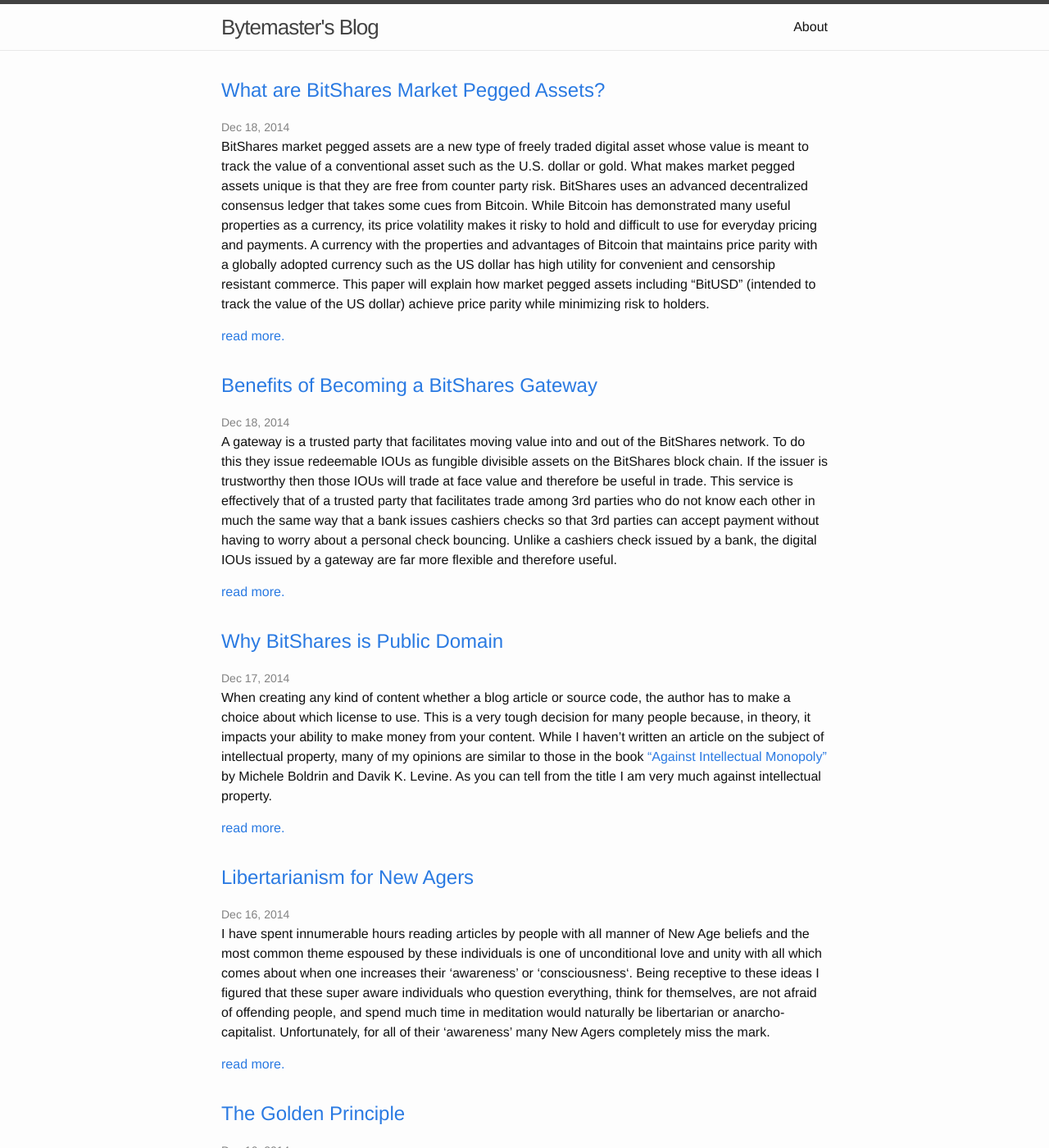
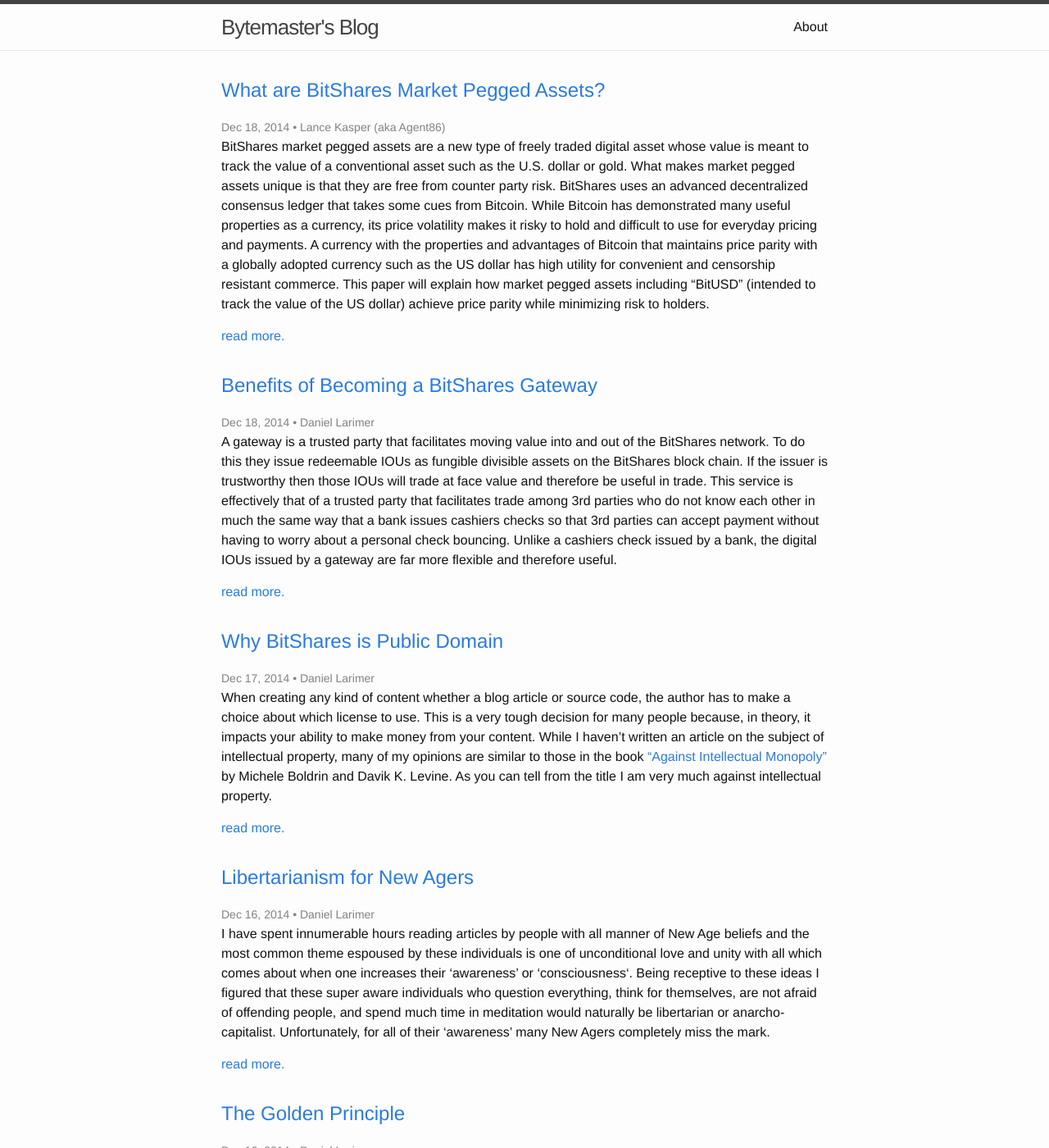
Before and after one commit to bytemaster/bytemaster.github.io, a Jekyll site: the page built from index.html, in a window 1280 px wide and 1400 px high. Shown: the whole window at 82% size. Built offline with Jekyll 4.4.1, drawn with Linux system fonts in a browser that asks for light colours; some of the changed text lies outside the part shown.

Commit message:
updating author information

```diff
--- a/_posts/2014-12-15-Genesis-Post.markdown
+++ b/_posts/2014-12-15-Genesis-Post.markdown
@@ -1,6 +1,7 @@
 ---
 layout: post
 title:  "Genesis Post"
+author: "Daniel Larimer"
 categories: update
 ---
 Every blog requires a first post, so it is only fitting for a blog that discusses
--- a/_posts/2014-12-16-Golden-Principle.markdown
+++ b/_posts/2014-12-16-Golden-Principle.markdown
@@ -1,7 +1,8 @@
 ---
 layout: post
 title:  "The Golden Principle"
-categories: update
+author: "Daniel Larimer"
+categories: article
 ---
 Principles are the bedrock upon which the foundation of society are built.  Without principles there is no guide or consistency nor measure of success or failure.   If we are to create a libertarian utopia it must be engineered from the ground up to comply with a set of universal principles without compromise.
 
--- a/_posts/2014-12-16-Libertarianism-for-New-Agers.md
+++ b/_posts/2014-12-16-Libertarianism-for-New-Agers.md
@@ -1,7 +1,8 @@
 ---
 layout: post
 title:  "Libertarianism for New Agers"
-categories: update
+categories: article
+author: "Daniel Larimer"
 ---
 
 I have spent innumerable hours reading articles by people with all manner of New Age beliefs and the most common theme espoused by these individuals is one of unconditional love and unity with all which comes about when one increases their ‘awareness’ or ‘consciousness‘.    Being receptive to these ideas I figured that these super aware individuals who question everything, think for themselves, are not afraid of offending people, and spend much time in meditation would naturally be libertarian or anarcho-capitalist.  Unfortunately, for all of their 'awareness' many New Agers completely miss the mark.
--- a/_posts/2014-12-17-Why-Public-Domain.markdown
+++ b/_posts/2014-12-17-Why-Public-Domain.markdown
@@ -1,6 +1,7 @@
 ---
 layout: post
 title:  "Why BitShares is Public Domain"
+author: "Daniel Larimer"
 categories: update
 ---
 
--- a/_posts/2014-12-18-Benefits-of-Being-a-BitShares-Gateway.md
+++ b/_posts/2014-12-18-Benefits-of-Being-a-BitShares-Gateway.md
@@ -2,6 +2,7 @@
 layout: post
 title:  "Benefits of Becoming a BitShares Gateway"
 categories: update
+author: "Daniel Larimer"
 ---
 A gateway is a trusted party that facilitates moving value into and out of the BitShares network.  To do this they issue redeemable IOUs as fungible divisible assets on the BitShares block chain.  If the issuer is trustworthy then those IOUs will trade at face value and therefore be useful in trade.  This service is effectively that of a trusted party that facilitates trade among 3rd parties who do not know each other in much the same way that a bank issues cashiers checks so that 3rd parties can accept payment without having to worry about a personal check bouncing.  Unlike a cashiers check issued by a bank, the digital IOUs issued by a gateway are far more flexible and therefore useful.
 
--- a/index.html
+++ b/index.html
@@ -10,7 +10,7 @@
         <h2>
           <a class="post-link" href="{{ post.url | prepend: site.baseurl }}">{{ post.title }}</a>
         </h2>
-        <span class="post-meta">{{ post.date | date: "%b %-d, %Y" }}</span>
+        <span class="post-meta">{{ post.date | date: "%b %-d, %Y" }}{% if post.author %} • {{ post.author }}{% endif %}</span>
 
         <div>
           {{ post.excerpt }}
```
